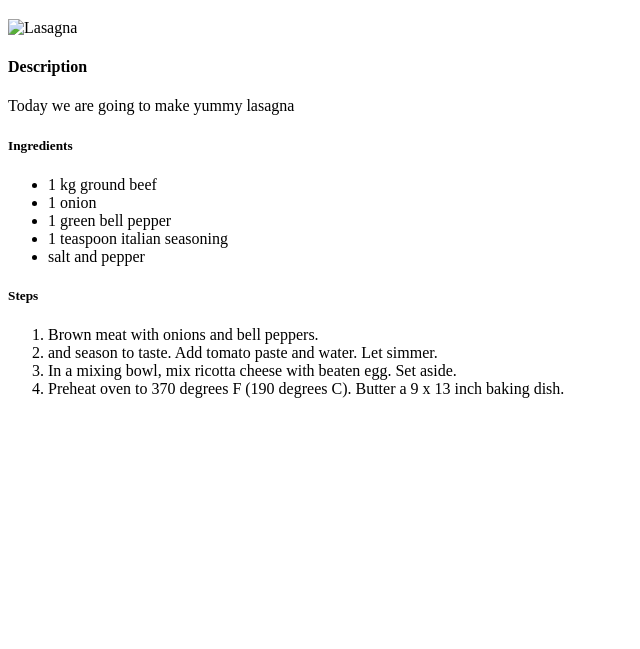
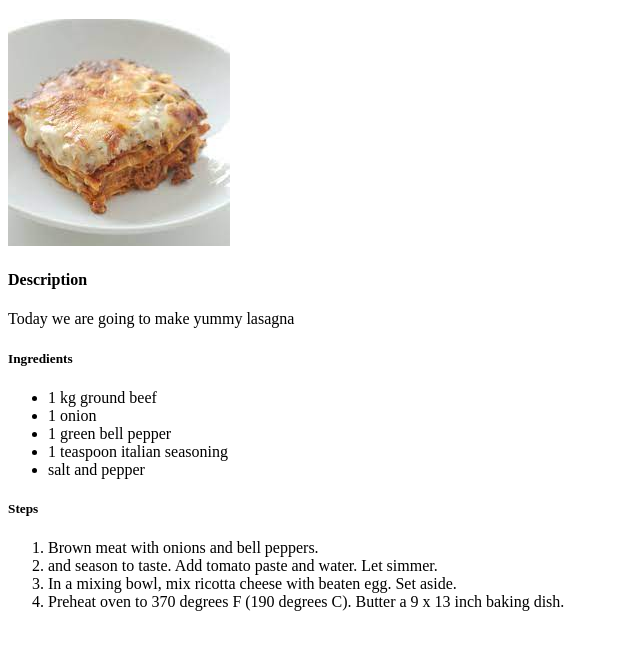
Before and after one commit to sindelekk/odin-recipes, a plain HTML site: page lasagna.html in a window 1280 px wide. Shown: the part 61-710 px from the top of the page, without its empty margins (0-640 px from the left). Drawn offline with Linux system fonts and the light colour scheme.

Commit message:
Updated link to img

```diff
--- a/lasagna.html
+++ b/lasagna.html
@@ -8,7 +8,7 @@
 </head>
 <body>
     <h1>Lasagna recipe</h1>
-    <img src="lasagna.jpeg" alt="Lasagna">
+    <img src="./img/lasagna.jpeg" alt="Lasagna">
     <h4>Description</h4>
         <p>Today we are going to make yummy lasagna</p>
     <h5>Ingredients</h5>
```
